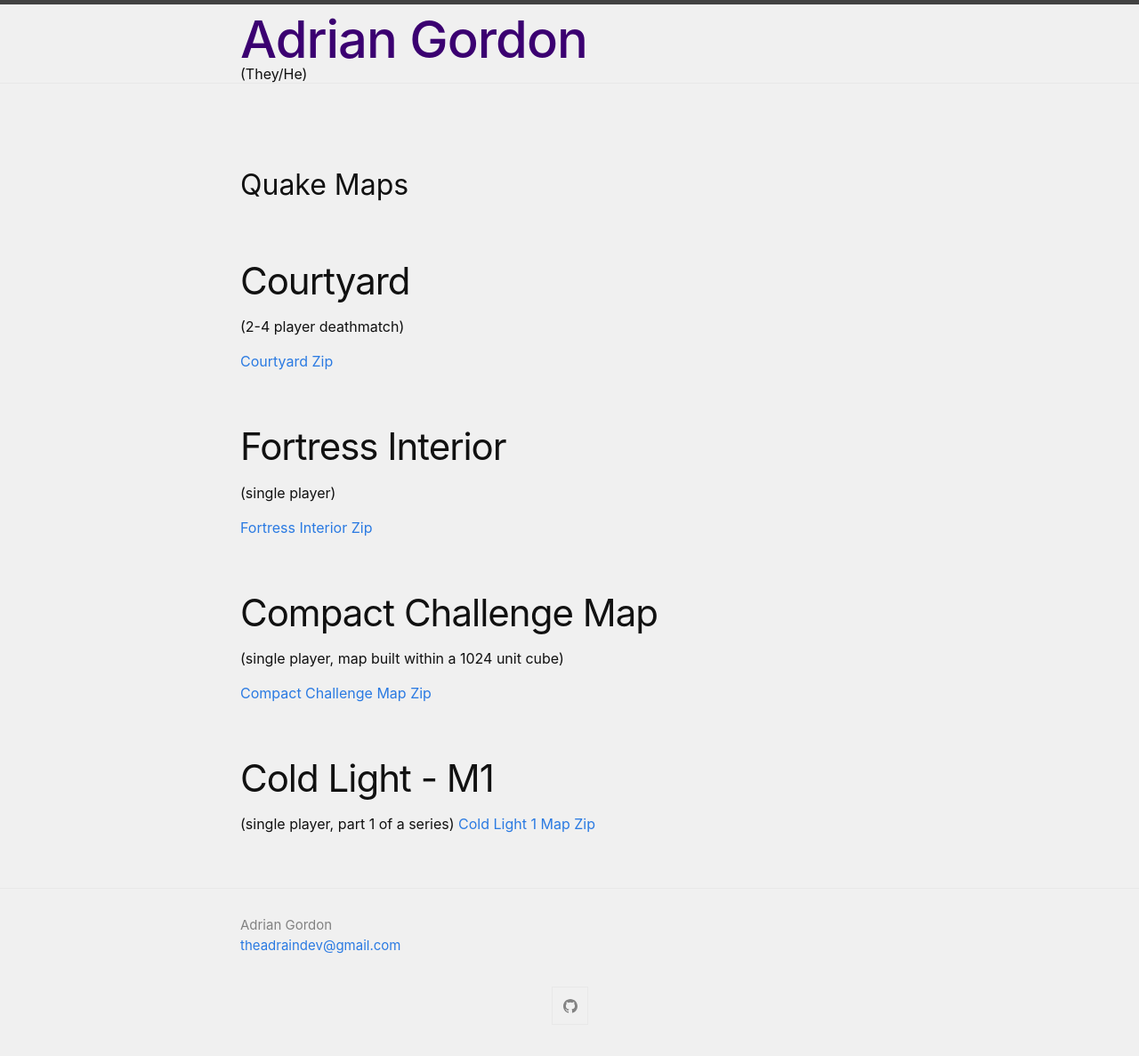
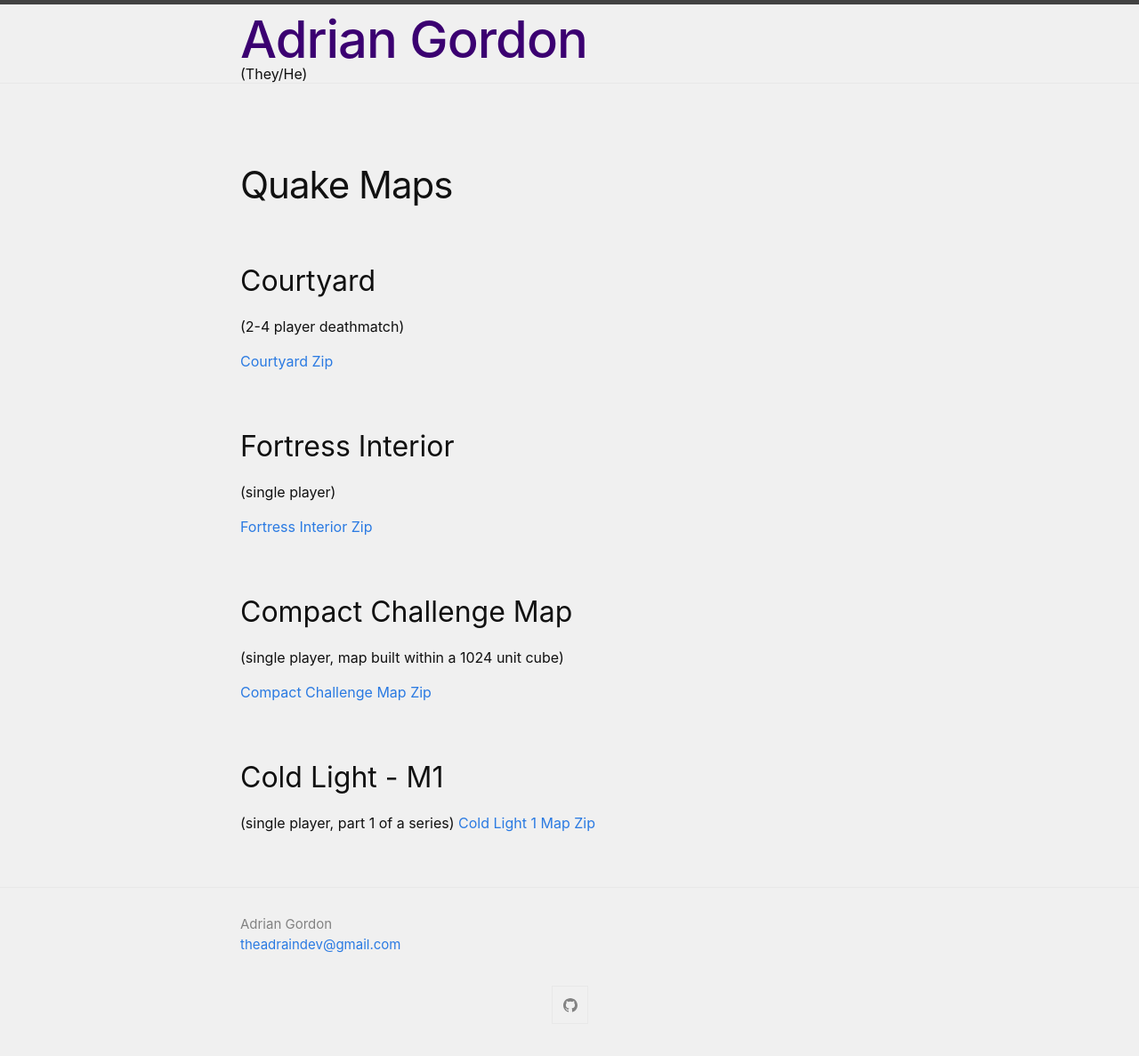
Before and after one commit to TheADrain/maps, a Jekyll site: the page built from docs/index.markdown, in a window 1280 px wide. Shown: the whole page at 89% size. Built offline with Jekyll 4.4.1, drawn with Linux system fonts in a browser that asks for light colours.

```diff
--- a/docs/index.markdown
+++ b/docs/index.markdown
@@ -3,23 +3,23 @@ layout: page
 title: Maps
 order: 1
 ---
-## Quake Maps
+# Quake Maps
 
-# Courtyard
+## Courtyard
 (2-4 player deathmatch)
 
 [Courtyard Zip](https://github.com/TheADrain/maps/blob/main/files/compact.zip)
 
-# Fortress Interior
+## Fortress Interior
 (single player)
 
 [Fortress Interior Zip](https://github.com/TheADrain/maps/blob/main/files/fortress.zip)
 
-# Compact Challenge Map
+## Compact Challenge Map
 (single player, map built within a 1024 unit cube)
 
 [Compact Challenge Map Zip](https://github.com/TheADrain/maps/blob/main/files//COMPACT.zip)
 
-# Cold Light - M1
+## Cold Light - M1
 (single player, part 1 of a series)
 [Cold Light 1 Map Zip](https://github.com/TheADrain/maps/blob/main/files//m1.zip)
```
